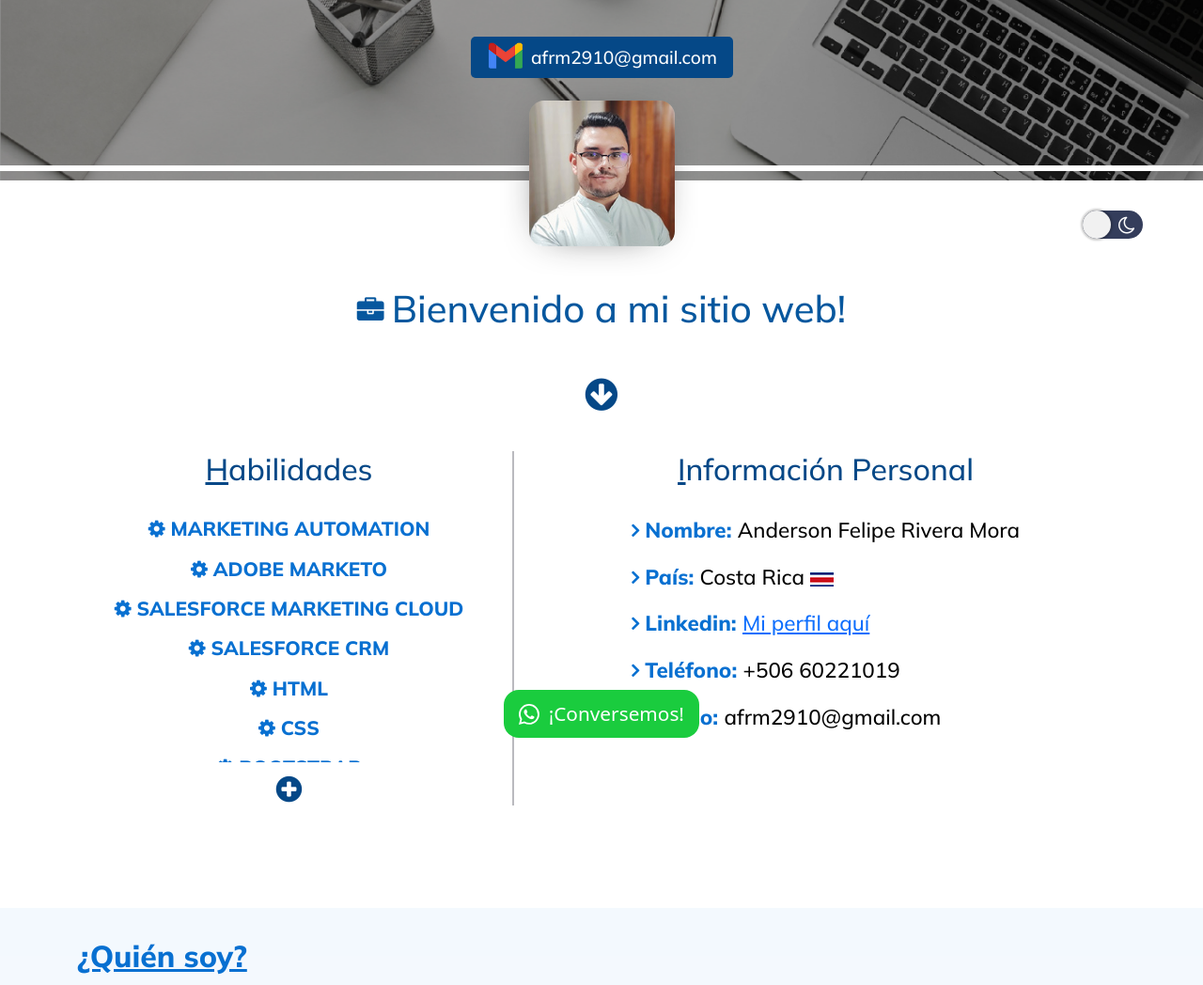
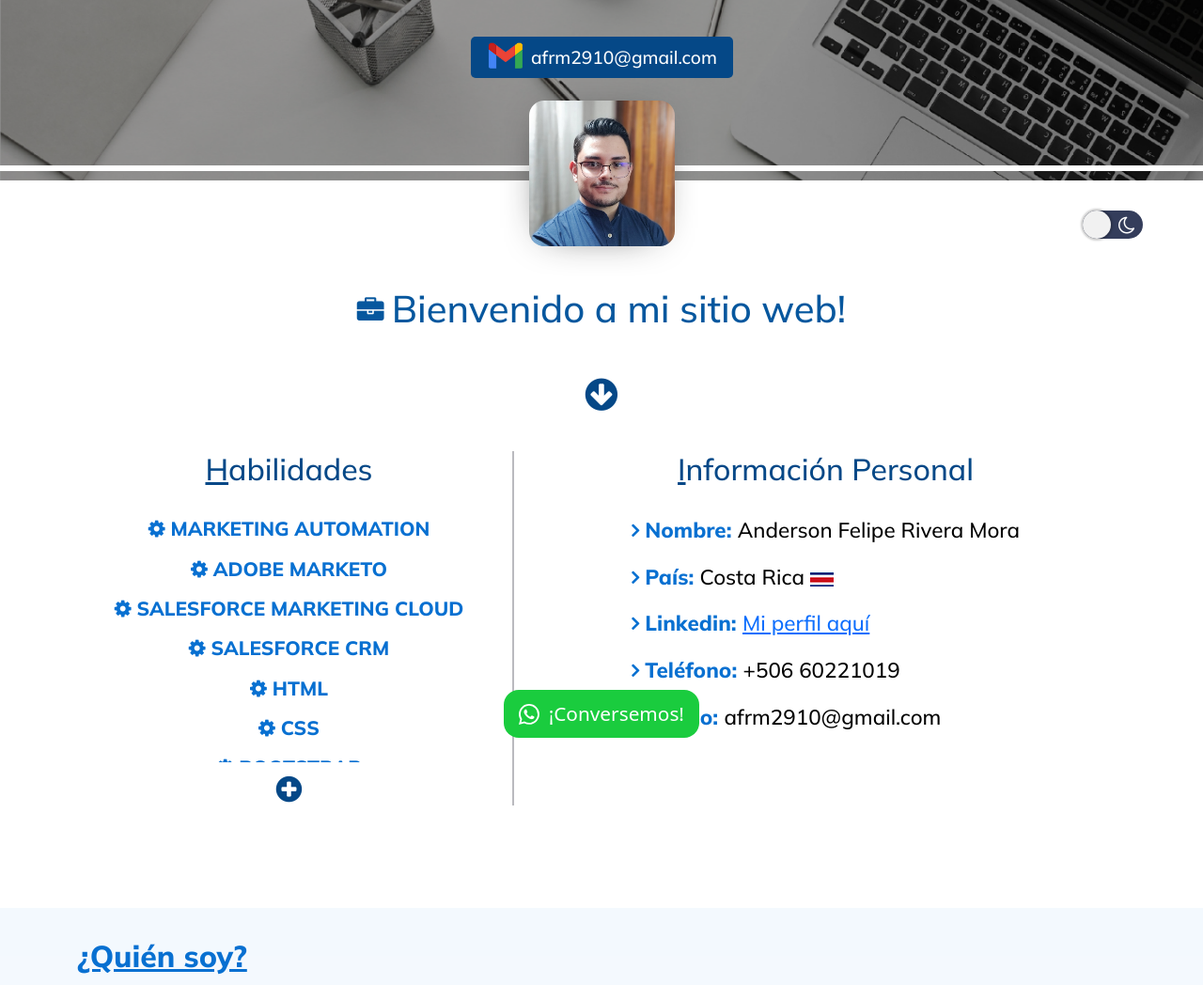
Before and after one commit to anderson-rivera/my-resume, a plain HTML site: page index.html in a window 1280 px wide. Shown: the top 1048 px of the page at 94% size. Drawn offline with nearby package versions, Linux system fonts and the light colour scheme.

Commit message:
Picture 2024

```diff
--- a/index.html
+++ b/index.html
@@ -41,7 +41,7 @@
                     </button>
                     <div class="picture">
                         <div class="photo-frame"> <!-- Grey Square -->
-                            <img src="media/img/updated.picture-2024.jpg" alt="My photo">
+                            <img src="media/img/me2024picture.jpg" alt="My photo">
                         </div>
                     </div>
                 </div>
```
Also changed, not shown: media/img/me2024picture.jpg (added).
